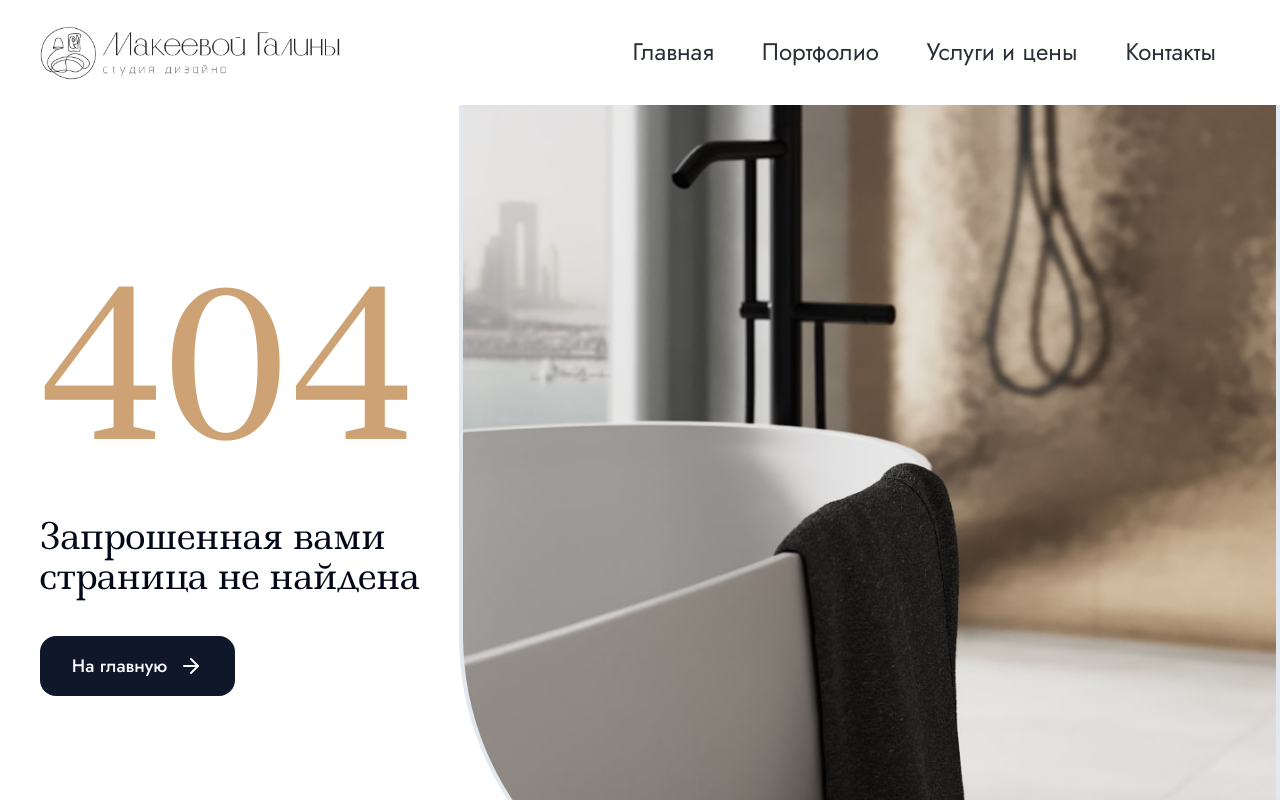
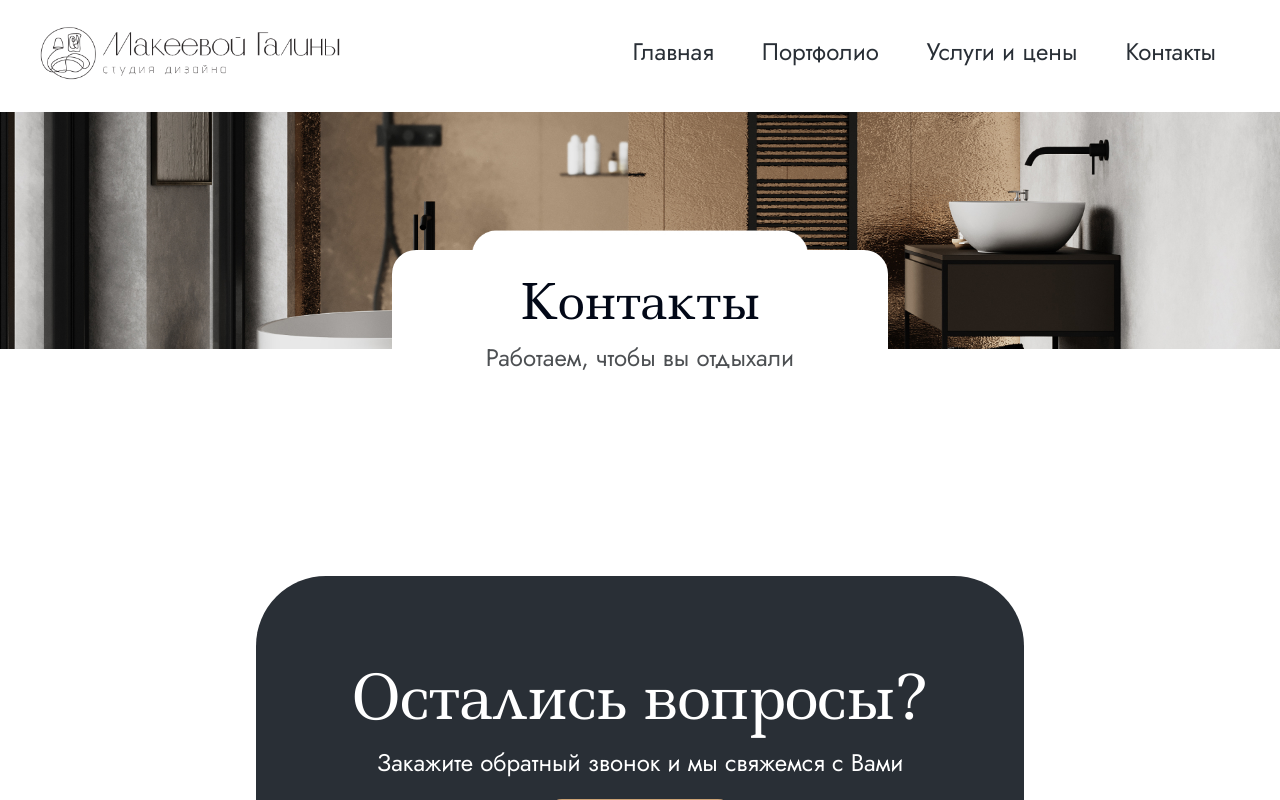
Before and after one commit to Mabori1/disign-galina, a Next.js app: page /contacts in a window 1280 px wide. Before the commit this address had no page. Shown: the top 800 px of the page. Built offline with nearby package versions, Linux system fonts and the light colour scheme.

Commit message:
fix: добавляет страницу контакты

```diff
--- /dev/null
+++ b/app/contacts/page.tsx
@@ -0,0 +1,32 @@
+import { cn } from "@/lib/utils";
+import Image from "next/image";
+import Link from "next/link";
+
+const Page = () => {
+  return (
+    <section>
+      <div className="relative mx-auto flex h-full w-full flex-col items-center justify-center">
+        <div className="max-h-[60vh] w-[100vw] pt-16 lg:min-h-96 lg:pt-28">
+          <Image
+            src="/contacts-bg.jpg"
+            alt="фото интерьера"
+            width={1920}
+            height={384}
+          />
+
+          <div className="absolute left-1/2 top-[70%] flex h-[40%] min-w-[40%] translate-x-[-50%] flex-col items-center justify-center overflow-hidden rounded rounded-t-3xl bg-white font-ledger lg:top-[65%] lg:gap-4">
+            <h1 className="text-xl font-medium md:text-4xl lg:text-5xl">
+              Контакты
+            </h1>
+            <p className="font-jost text-sm text-typewriter-Ink md:text-xl lg:text-2xl">
+              Работаем, чтобы вы отдыхали
+            </p>
+          </div>
+        </div>
+      </div>
+      <div className="mx-auto mt-5 flex items-start justify-center overflow-hidden lg:mt-28 lg:gap-4"></div>
+    </section>
+  );
+};
+
+export default Page;
--- a/app/portfolio/[slug]/page.tsx
+++ b/app/portfolio/[slug]/page.tsx
@@ -1,6 +1,5 @@
 "use client";
 import { ImageCarousel } from "@/components/ImageCarousel";
-import { Button } from "@/components/ui/button";
 import { portfolioSlug } from "@/data";
 import { ArrowLeft } from "lucide-react";
 import Image from "next/image";
@@ -19,22 +18,12 @@ const Page = ({ params }: { params: { slug: string } }) => {
           width={1920}
           height={384}
         />
-        {/* <div className="absolute left-0 top-5 mt-28 h-96 w-[100vw] bg-[url('/portfolio-slug-hero.jpg')] bg-scroll bg-no-repeat"> */}
-        {/* <Image */}
-        {/*   src="/portfolio-slug-hero.jpg" */}
-        {/*   alt="фото интерьера" */}
-        {/*   width={1920} */}
-        {/*   height={384} */}
-        {/*   className="w-full object-center" */}
-        {/* /> */}
       </div>
       <div className="mx-auto mt-[23vw] flex flex-col justify-center">
         <div className="mt-12 flex flex-wrap lg:mt-24">
-          <div className="flex">
-            <Link href="/portfolio">
-              <Button
-                variant="outline"
-                className="my-5 bg-transparent md:my-0 lg:my-10"
+          <Link
+            href="/portfolio"
+            className="z-20 flex cursor-pointer items-center"
           >
             <ArrowLeft
               className="mr-1 size-3 lg:mr-2 lg:size-6"
@@ -44,9 +33,7 @@ const Page = ({ params }: { params: { slug: string } }) => {
             <span className="cursor-pointer font-jost text-sm font-medium lg:text-2xl">
               Назад
             </span>
-              </Button>
           </Link>
-          </div>
           <div className="mx-auto flex max-w-[658px] flex-col px-4 lg:px-0">
             <h2 className="font-ledger text-lg md:text-3xl lg:text-4xl">
               {portfolio.title}
--- a/data/index.ts
+++ b/data/index.ts
@@ -2,7 +2,7 @@ export const navHeader = [
   { label: "Главная", link: "/" },
   { label: "Портфолио", link: "/portfolio" },
   { label: "Услуги и цены", link: "/price" },
-  { label: "Контакты", link: "/contact" },
+  { label: "Контакты", link: "/contacts" },
 ];
 
 export const heroPhotos = [
@@ -180,7 +180,6 @@ export const portfolioSlug = [
       "/usa2-3.jpg",
       "/usa2-4.jpg",
       "/usa2-5.jpg",
-      "/usa2-6.jpg",
     ],
   },
   {
```
Also changed, not shown: public/contacts-bg.jpg (added), public/portfolio-slug-hero.jpg (added). Lines whose indentation alone changed are shown as unchanged.
